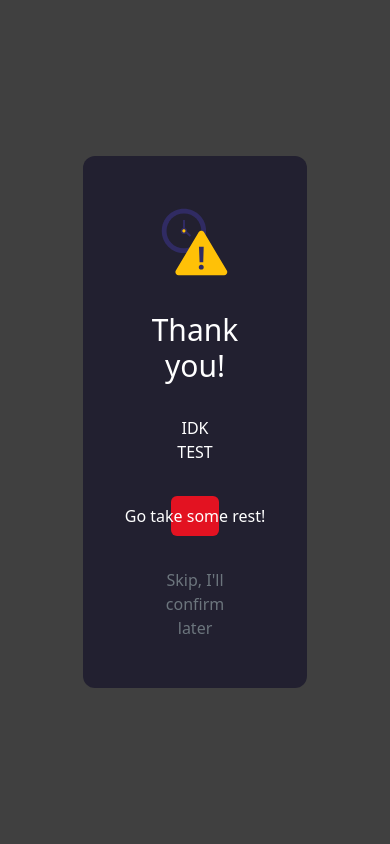
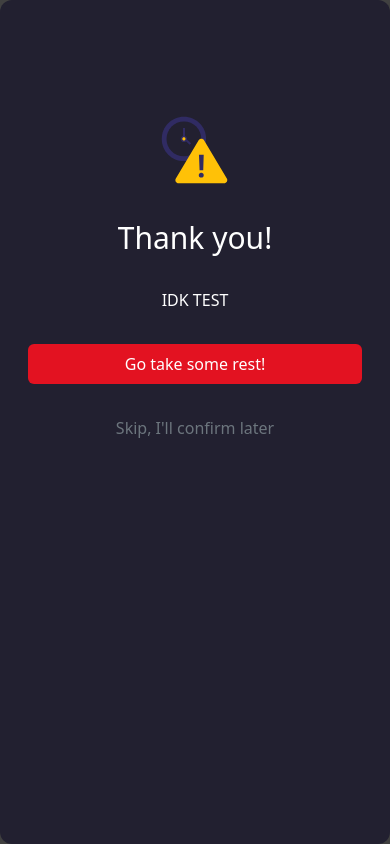
Before and after one commit to SousouBer/movie-quotes-frontend, a Vue app: page / in a window 390 px wide. Built offline with nearby package versions, Linux system fonts and the light colour scheme.

Commit message:
style: add mobile design to auth form modals

```diff
--- a/src/components/layouts/LayoutsModalAuth.vue
+++ b/src/components/layouts/LayoutsModalAuth.vue
@@ -5,7 +5,7 @@
     class="absolute top-0 left-0 bg-black bg-opacity-75 backdrop-blur-sm h-screen w-screen"
   >
     <div
-      class="bg-blueish-black flex flex-col justify-center rounded-xl px-28 py-12 w-2/5"
+      class="bg-blueish-black flex flex-col sm:justify-center rounded-xl px-7 sm:px-28 pt-28 sm:py-12 w-full h-full sm:h-auto sm:w-2/5"
     >
       <slot />
     </div>
```
